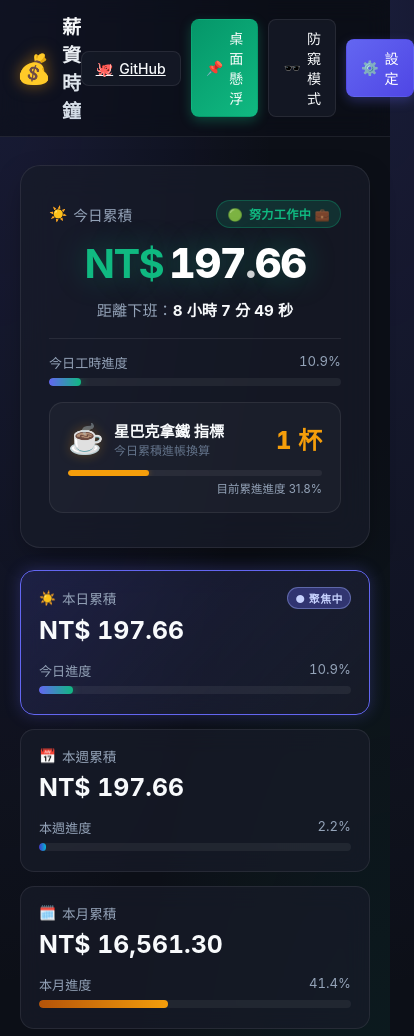
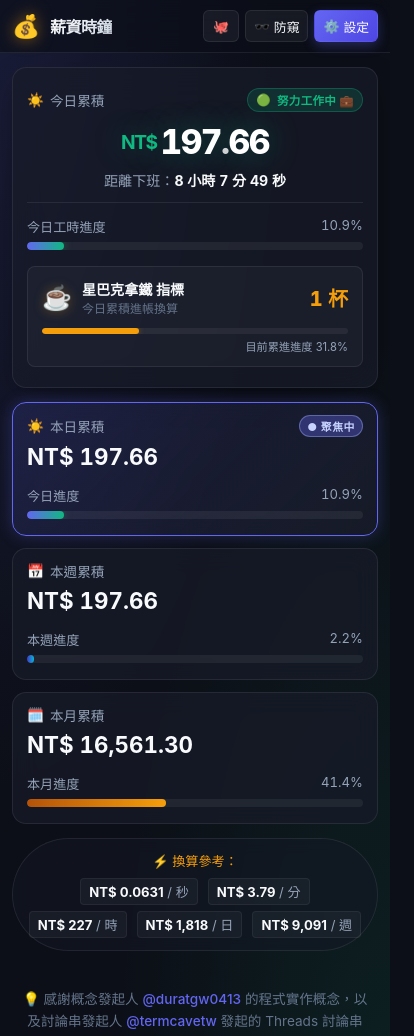
Before and after one commit to carbeso/salary-clock, a website with bundled scripts: page index.html in a window 390 px wide. Shown: the top 1036 px of the page, 414 px wide, since content can reach past the window. Built offline with nearby package versions, Linux system fonts and the light colour scheme.

Commit message:
style: 完善行動裝置 RWD 響應式佈局，優化頁首按鈕與防折行排版

```diff
--- a/index.html
+++ b/index.html
@@ -21,20 +21,20 @@
 
         <div class="header-actions">
             <!-- GitHub 原始碼與 Fork 連結 -->
-            <a href="https://github.com/carbeso/salary-clock" target="_blank" rel="noopener noreferrer" class="btn" title="前往 GitHub 檢視原始碼或 Fork">
-                <span>🐙</span> GitHub
+            <a href="https://github.com/carbeso/salary-clock" target="_blank" rel="noopener noreferrer" class="btn btn-github" title="前往 GitHub 檢視原始碼或 Fork">
+                <span class="btn-icon">🐙</span><span class="btn-text"> GitHub</span>
             </a>
             <!-- 桌面畫中畫懸浮置頂按鈕 -->
             <button id="btn-pip" class="btn btn-pip" title="彈出永遠置頂桌面懸浮小視窗 (支援 Chrome / Edge)">
-                <span>📌</span> 桌面懸浮
+                <span class="btn-icon">📌</span><span class="btn-text"> 桌面懸浮</span>
             </button>
             <!-- 老闆鍵防窺按鈕 (快捷鍵: B 或 Esc) -->
             <button id="btn-boss-key" class="btn" title="切換老闆鍵防窺保護 (快捷鍵: B)">
-                <span id="boss-key-icon">🕶️</span> 防窺模式
+                <span id="boss-key-icon" class="btn-icon">🕶️</span><span class="btn-text"> 防窺</span>
             </button>
             <!-- 開啟設定按鈕 -->
             <button id="btn-settings" class="btn btn-primary" title="開啟薪資與工時偏好設定">
-                <span>⚙️</span> 設定
+                <span class="btn-icon">⚙️</span><span class="btn-text"> 設定</span>
             </button>
         </div>
     </header>
--- a/src/ui/styles.css
+++ b/src/ui/styles.css
@@ -5,6 +5,7 @@
 
 html {
     color-scheme: dark;
+    overflow-x: hidden;
 }
 
 :root {
@@ -77,6 +78,8 @@ body {
     display: flex;
     align-items: center;
     gap: 10px;
+    white-space: nowrap;
+    flex-shrink: 0;
 }
 
 .logo-icon {
@@ -97,12 +100,14 @@ body {
     display: flex;
     gap: 10px;
     align-items: center;
+    flex-shrink: 0;
 }
 
 /* 按鈕風格 */
 .btn {
     display: inline-flex;
     align-items: center;
+    justify-content: center;
     gap: 6px;
     padding: 8px 14px;
     border-radius: var(--radius-sm);
@@ -111,8 +116,10 @@ body {
     cursor: pointer;
     transition: all 0.2s ease;
     border: 1px solid var(--border-color);
-    background: var(--bg-card);
+    background: rgba(255, 255, 255, 0.05);
     color: var(--text-primary);
+    text-decoration: none;
+    white-space: nowrap;
 }
 
 .btn:hover {
@@ -849,31 +856,204 @@ body.pip-mode-active.is-disguised .pip-bottom-row {
     opacity: 0.1 !important;
 }
 
-/* 手機與窄螢幕適應 */
+/* ==========================================================================
+   📱 響應式佈局 (Responsive Web Design - RWD)
+   完整適應平板 (768px)、智慧型手機 (640px) 與超窄手機 (360px)
+   ========================================================================== */
+
+/* 1. 平板與中型螢幕 (<= 768px) */
 @media (max-width: 768px) {
-    .period-stats-grid {
-        grid-template-columns: 1fr;
+    .header {
+        padding: 12px 20px;
     }
-    .header {
-        padding: 12px 16px;
+    .main-container {
+        padding: 20px 16px;
+        gap: 18px;
+    }
+    .hero-card {
+        padding: 26px 20px;
     }
     .hero-amount {
-        font-size: 2.6rem;
-    }
-    .hero-substats {
-        flex-direction: column;
-        gap: 6px;
+        font-size: 3.2rem;
     }
     .period-stats-grid {
         grid-template-columns: 1fr;
+        gap: 12px;
     }
+}
+
+/* 2. 智慧型手機尺寸 (<= 640px) */
+@media (max-width: 640px) {
+    /* 頁首：手機不支援桌面畫中畫，隱藏懸浮按鈕以留出足夠空間，按鈕文字與間距精緻化 */
+    #btn-pip {
+        display: none !important;
+    }
+    .header {
+        padding: 10px 12px;
+    }
+    .logo-icon {
+        font-size: 1.4rem;
+    }
+    .logo-title {
+        font-size: 1rem;
+    }
+    .header-actions {
+        gap: 6px;
+    }
+    .header-actions .btn {
+        padding: 6px 8px;
+        font-size: 0.8rem;
+        height: 32px;
+        border-radius: 6px;
+        gap: 4px;
+        white-space: nowrap;
+    }
+
+    /* 手機螢幕下 GitHub 按鈕僅顯示章魚圖示，節省寬度並讓整體平衡 */
+    .header-actions .btn-github .btn-text {
+        display: none;
+    }
+    .header-actions .btn-github {
+        padding: 6px 9px;
+    }
+
+    /* 主要容器與核心英雄卡：內距緊湊收斂，防止橫向溢出 */
+    .main-container {
+        padding: 14px 12px;
+        gap: 14px;
+    }
+    .hero-card {
+        padding: 20px 14px;
+        border-radius: var(--radius-md);
+    }
+    .hero-card-header {
+        margin-bottom: 6px;
+    }
+    .hero-amount-label {
+        font-size: 0.85rem;
+    }
+    .status-badge {
+        font-size: 0.72rem;
+        padding: 3px 8px;
+    }
+
+    /* 英雄卡主金額自適應縮放：運用 clamp 確保 4 位數在 360~414px 手機螢幕上完美水平對齊 */
+    .hero-amount-wrapper {
+        margin: 4px 0 8px;
+        width: 100%;
+        max-width: 100%;
+    }
+    .hero-amount {
+        font-size: clamp(2.1rem, 7.8vw, 2.75rem);
+        line-height: 1.2;
+    }
+    .hero-amount .amount-symbol {
+        font-size: clamp(1.2rem, 4.5vw, 1.55rem);
+        margin-right: 4px;
+    }
+    .disguise-overlay {
+        font-size: clamp(1.8rem, 6.5vw, 2.3rem);
+        letter-spacing: 2px;
+    }
+
+    .hero-substats {
+        flex-direction: column;
+        gap: 4px;
+        font-size: 0.88rem;
+        margin-bottom: 12px;
+    }
+
+    /* 趣味激勵指標卡 */
+    .reward-card {
+        padding: 12px 14px;
+        border-radius: var(--radius-sm);
+    }
+    .reward-icon {
+        font-size: 1.5rem;
+    }
+    .reward-name {
+        font-size: 0.88rem;
+    }
+    .reward-score {
+        font-size: 1.25rem;
+    }
+    .reward-progress-hint {
+        font-size: 0.7rem;
+    }
+
+    /* 下方三維度卡片 */
+    .stat-card {
+        padding: 12px 14px;
+    }
+    .stat-card-value {
+        font-size: 1.4rem;
+    }
+
+    /* 固定換算參考列：改為精緻的標籤流動排版 */
     .fixed-rates-bar {
-        flex-direction: column;
-        border-radius: var(--radius-md);
-        gap: 6px;
+        display: flex;
+        flex-wrap: wrap;
+        justify-content: center;
+        align-items: center;
+        gap: 6px 10px;
+        padding: 12px 14px;
+        font-size: 0.82rem;
+    }
+    .rates-bar-label {
+        width: 100%;
+        text-align: center;
+        margin-bottom: 2px;
+        color: var(--accent-amber);
     }
     .rates-bar-divider {
         display: none;
+    }
+    .rates-bar-item {
+        background: rgba(255, 255, 255, 0.04);
+        padding: 3px 8px;
+        border-radius: 4px;
+        border: 1px solid rgba(255, 255, 255, 0.06);
+    }
+
+    /* 設定抽屜在手機上全螢幕展開，避免側邊黑邊 */
+    .drawer {
+        width: 100% !important;
+        max-width: 100vw !important;
+        border-left: none;
+    }
+    .drawer-header {
+        padding: 14px 16px;
+    }
+    .drawer-body {
+        padding: 16px;
+        gap: 14px;
+    }
+    .drawer-footer {
+        padding: 12px 16px;
+    }
+    .form-control {
+        font-size: 1rem; /* 確保 iOS Safari 不會因字體小於 16px 自動拉近縮放 */
+        padding: 10px 12px;
+    }
+
+    /* 頁尾 */
+    .footer {
+        padding: 20px 14px 30px;
+        font-size: 0.78rem;
+    }
+}
+
+/* 3. 超窄型小手機 (<= 360px，如 iPhone SE, Galaxy Fold 封面螢幕) */
+@media (max-width: 360px) {
+    .header {
+        padding: 8px 10px;
+    }
+    .header-actions .btn {
+        padding: 5px 7px;
+        font-size: 0.75rem;
+    }
+    .hero-amount {
+        font-size: 1.95rem;
     }
 }
 
```
